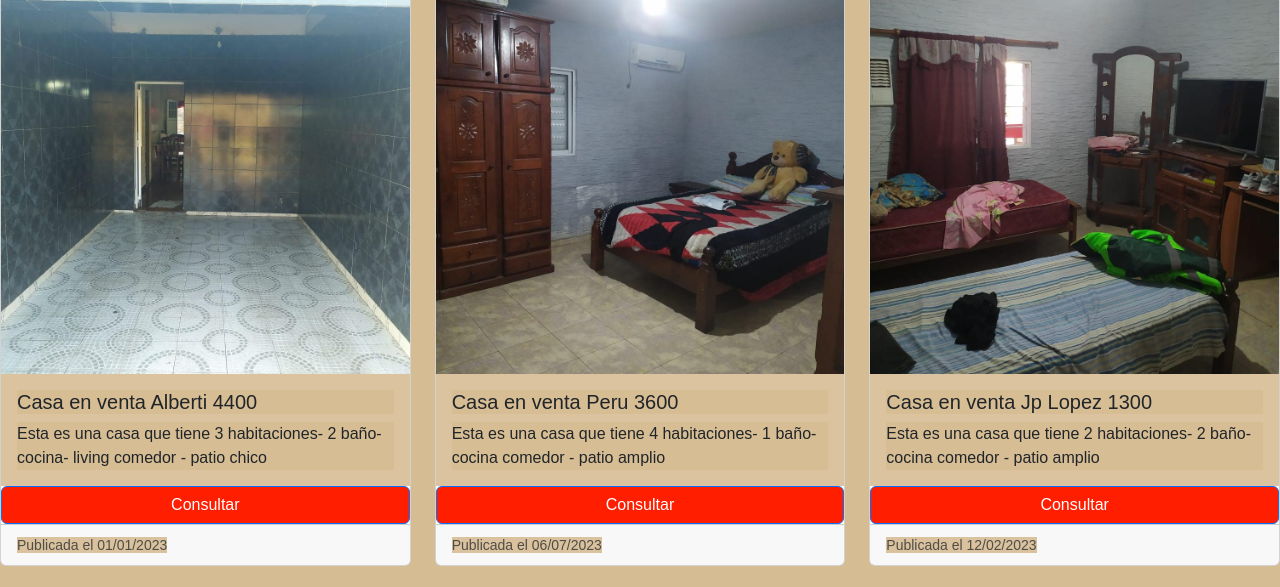
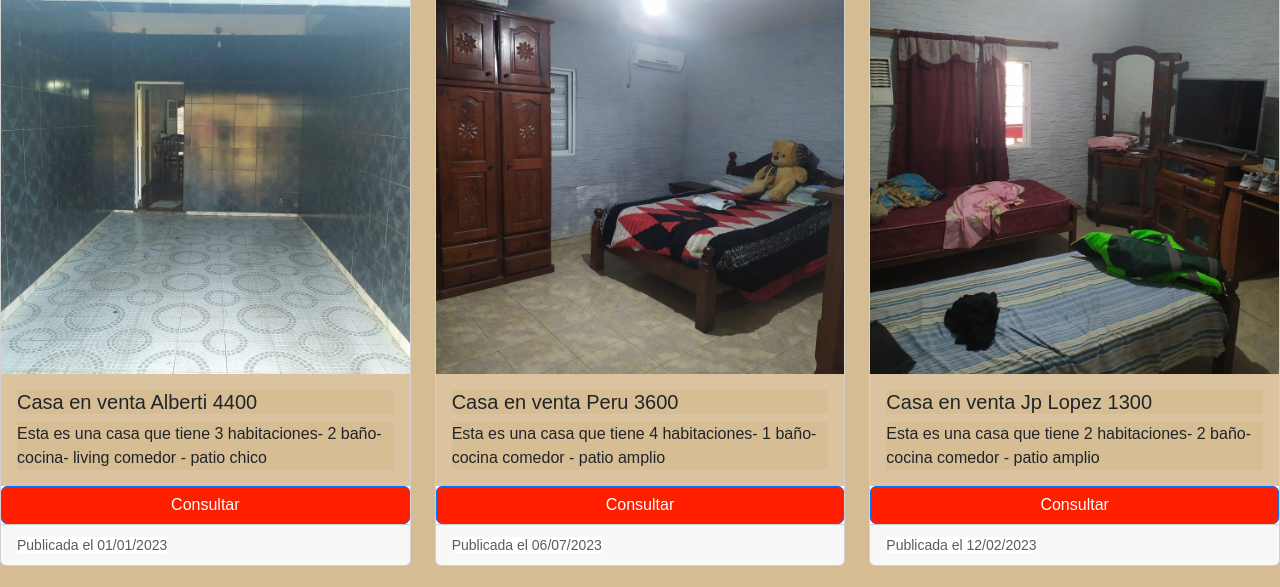
Before and after one commit to Javier-Ramon/Proyecto, a plain HTML site: page index.html in a window 1280 px wide. Shown: the part 658-1245 px from the top of the page. Drawn offline with nearby package versions, Linux system fonts and the light colour scheme.

Commit message:
Body mejorado

```diff
--- a/css/estilo.css
+++ b/css/estilo.css
@@ -292,6 +292,12 @@ h3 {
 #accordionExample {
     text-decoration: none;
 }
+.text-body-secondary{
+    background-color: white !important;
+}
+body{
+    background-color:  #dac49f;
+}
 
 @media (max-width: 551px) {
     * {
```
Also changed, not shown: index.html (+1 -0 lines).
